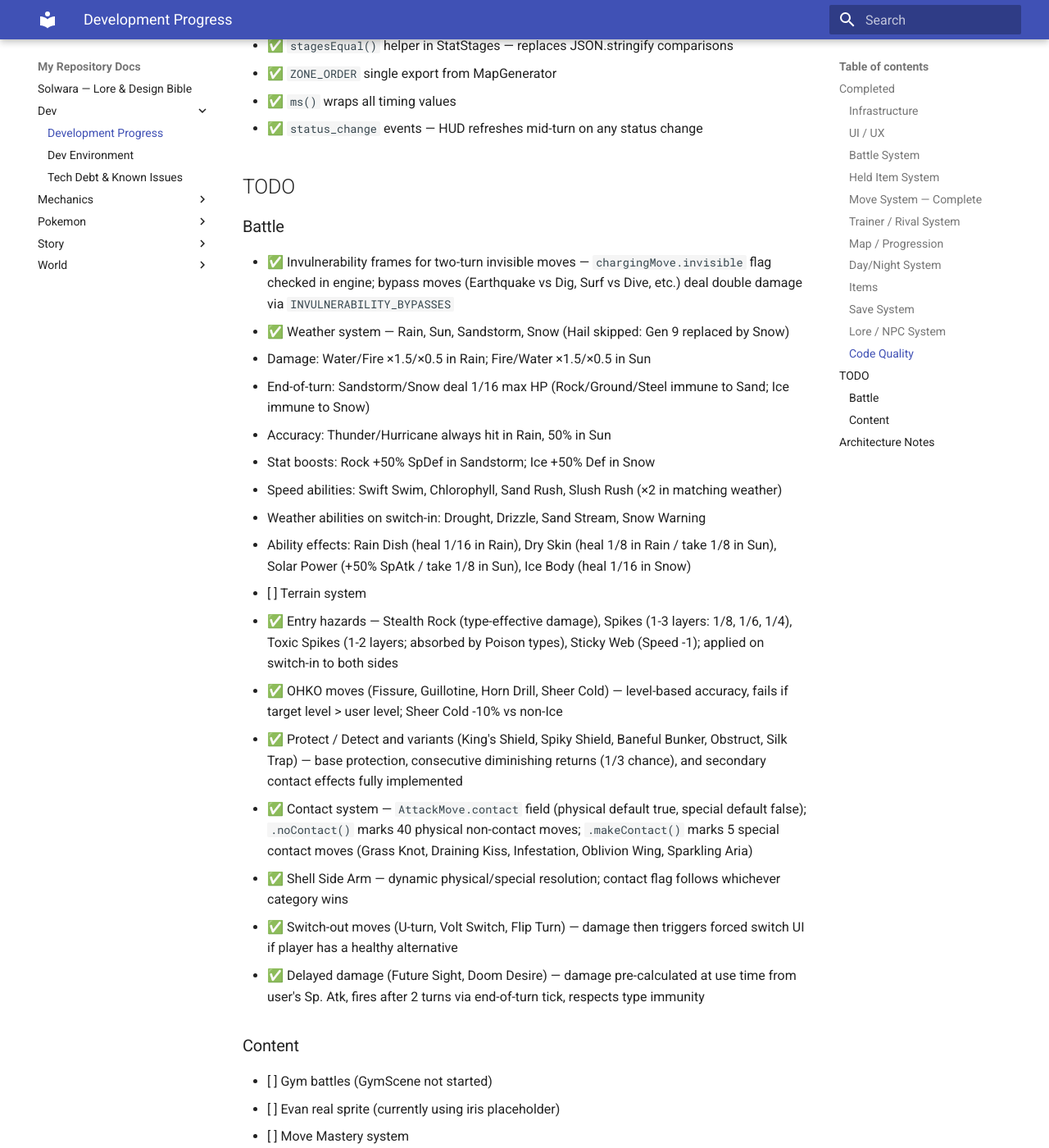
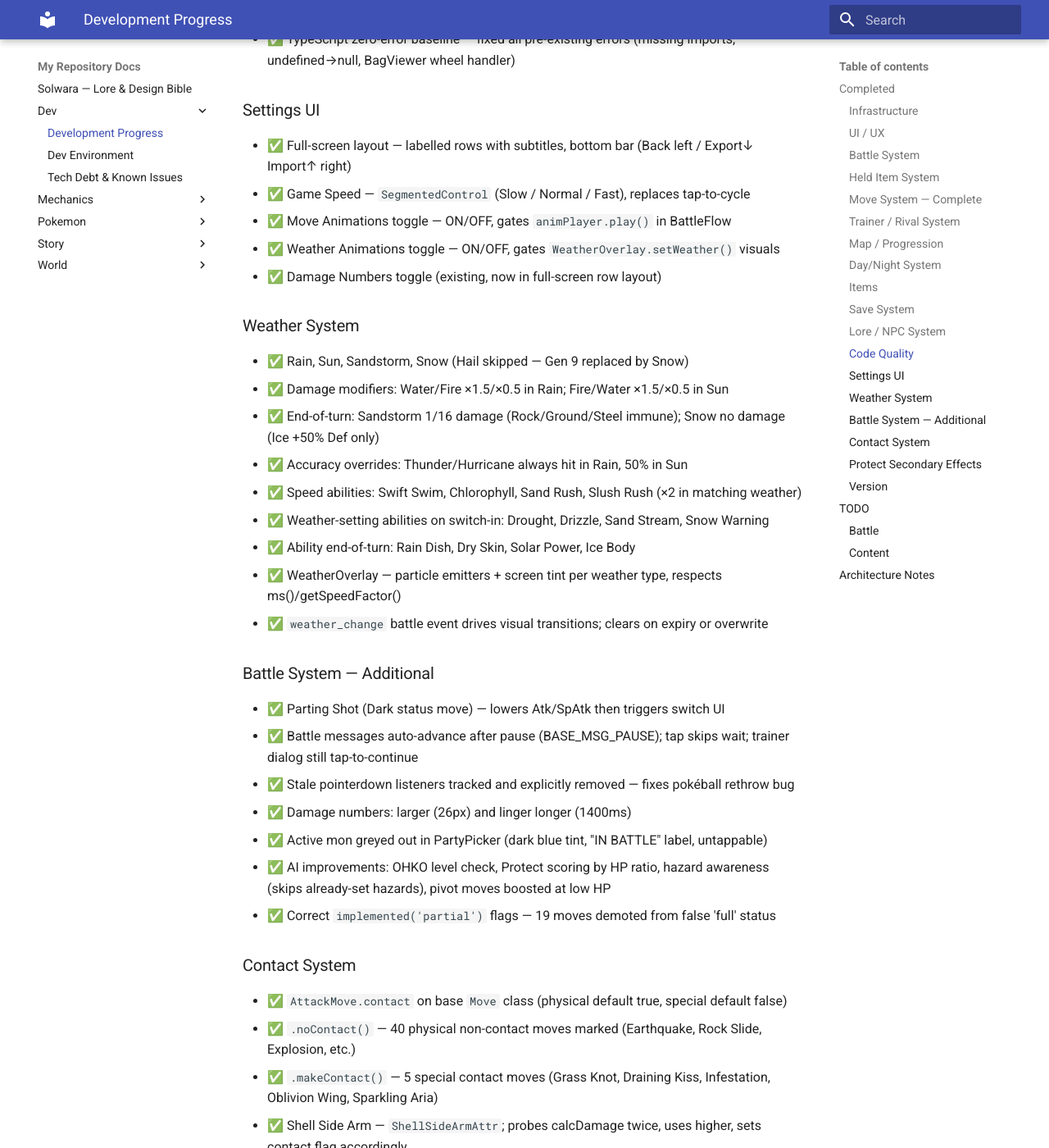
Before and after one commit to solwara-pokemon/lore-building, an MkDocs documentation site: the page built from docs/dev/progress.md, in a window 1280 px wide and 1400 px high, scrolled down 5404 px. Shown: the whole window at 82% size. Built offline with MkDocs 1.6.1 and Material for MkDocs 9.7.7, drawn with Linux system fonts in a browser that asks for light colours; some of the changed text lies outside the part shown.

Commit message:
docs: session update — weather, contact system, protect effects, settings UI, battle QoL, v0.1.1

```diff
--- a/docs/dev/progress.md
+++ b/docs/dev/progress.md
@@ -138,6 +138,49 @@
 - ✅ `monName()` / `titleCase()` utility (`src/utils/monName.ts`) — all Pokémon name outputs now title-cased (Yungoos not YUNGOOS)
 - ✅ PartyPicker `'select'` mode — single-tap pick, no SWITCH overlay (used in RestScene train flow)
 - ✅ Evan sprite updated to new uploaded art
+- ✅ `SegmentedControl` component — reusable horizontal option picker (highlighted active segment, generic typed API)
+- ✅ TypeScript zero-error baseline — fixed all pre-existing errors (missing imports, undefined→null, BagViewer wheel handler)
+
+### Settings UI
+- ✅ Full-screen layout — labelled rows with subtitles, bottom bar (Back left / Export↓ Import↑ right)
+- ✅ Game Speed — `SegmentedControl` (Slow / Normal / Fast), replaces tap-to-cycle
+- ✅ Move Animations toggle — ON/OFF, gates `animPlayer.play()` in BattleFlow
+- ✅ Weather Animations toggle — ON/OFF, gates `WeatherOverlay.setWeather()` visuals
+- ✅ Damage Numbers toggle (existing, now in full-screen row layout)
+
+### Weather System
+- ✅ Rain, Sun, Sandstorm, Snow (Hail skipped — Gen 9 replaced by Snow)
+- ✅ Damage modifiers: Water/Fire ×1.5/×0.5 in Rain; Fire/Water ×1.5/×0.5 in Sun
+- ✅ End-of-turn: Sandstorm 1/16 damage (Rock/Ground/Steel immune); Snow no damage (Ice +50% Def only)
+- ✅ Accuracy overrides: Thunder/Hurricane always hit in Rain, 50% in Sun
+- ✅ Speed abilities: Swift Swim, Chlorophyll, Sand Rush, Slush Rush (×2 in matching weather)
+- ✅ Weather-setting abilities on switch-in: Drought, Drizzle, Sand Stream, Snow Warning
+- ✅ Ability end-of-turn: Rain Dish, Dry Skin, Solar Power, Ice Body
+- ✅ WeatherOverlay — particle emitters + screen tint per weather type, respects ms()/getSpeedFactor()
+- ✅ `weather_change` battle event drives visual transitions; clears on expiry or overwrite
+
+### Battle System — Additional
+- ✅ Parting Shot (Dark status move) — lowers Atk/SpAtk then triggers switch UI
+- ✅ Battle messages auto-advance after pause (BASE_MSG_PAUSE); tap skips wait; trainer dialog still tap-to-continue
+- ✅ Stale pointerdown listeners tracked and explicitly removed — fixes pokéball rethrow bug
+- ✅ Damage numbers: larger (26px) and linger longer (1400ms)
+- ✅ Active mon greyed out in PartyPicker (dark blue tint, "IN BATTLE" label, untappable)
+- ✅ AI improvements: OHKO level check, Protect scoring by HP ratio, hazard awareness (skips already-set hazards), pivot moves boosted at low HP
+- ✅ Correct `implemented('partial')` flags — 19 moves demoted from false 'full' status
+
+### Contact System
+- ✅ `AttackMove.contact` on base `Move` class (physical default true, special default false)
+- ✅ `.noContact()` — 40 physical non-contact moves marked (Earthquake, Rock Slide, Explosion, etc.)
+- ✅ `.makeContact()` — 5 special contact moves (Grass Knot, Draining Kiss, Infestation, Oblivion Wing, Sparkling Aria)
+- ✅ Shell Side Arm — `ShellSideArmAttr`; probes calcDamage twice, uses higher, sets contact flag accordingly
+
+### Protect Secondary Effects
+- ✅ `protectVariant` stored on BattlePokemon when protect activates
+- ✅ King's Shield → Attack −2 on contact; Spiky Shield → 1/8 HP damage; Baneful Bunker → poison; Obstruct → Def −2; Silk Trap → Speed −1
+
+### Version
+- ✅ `src/version.ts` — VERSION = '0.1.1'
+- ✅ Title screen shows *The Flooded Region* v0.1.1 (italic subtitle + plain version tag)
 
 
 - ✅ `SceneTypes.ts` — `NodeMapReturnData` includes nodeId? for completion tracking
@@ -150,23 +193,8 @@
 ## TODO
 
 ### Battle
-- ✅ Invulnerability frames for two-turn invisible moves — `chargingMove.invisible` flag checked in engine; bypass moves (Earthquake vs Dig, Surf vs Dive, etc.) deal double damage via `INVULNERABILITY_BYPASSES`
-- ✅ Weather system — Rain, Sun, Sandstorm, Snow (Hail skipped: Gen 9 replaced by Snow)
-  - Damage: Water/Fire ×1.5/×0.5 in Rain; Fire/Water ×1.5/×0.5 in Sun
-  - End-of-turn: Sandstorm/Snow deal 1/16 max HP (Rock/Ground/Steel immune to Sand; Ice immune to Snow)
-  - Accuracy: Thunder/Hurricane always hit in Rain, 50% in Sun
-  - Stat boosts: Rock +50% SpDef in Sandstorm; Ice +50% Def in Snow
-  - Speed abilities: Swift Swim, Chlorophyll, Sand Rush, Slush Rush (×2 in matching weather)
-  - Weather abilities on switch-in: Drought, Drizzle, Sand Stream, Snow Warning
-  - Ability effects: Rain Dish (heal 1/16 in Rain), Dry Skin (heal 1/8 in Rain / take 1/8 in Sun), Solar Power (+50% SpAtk / take 1/8 in Sun), Ice Body (heal 1/16 in Snow)
 - [ ] Terrain system
-- ✅ Entry hazards — Stealth Rock (type-effective damage), Spikes (1-3 layers: 1/8, 1/6, 1/4), Toxic Spikes (1-2 layers; absorbed by Poison types), Sticky Web (Speed -1); applied on switch-in to both sides
-- ✅ OHKO moves (Fissure, Guillotine, Horn Drill, Sheer Cold) — level-based accuracy, fails if target level > user level; Sheer Cold -10% vs non-Ice
-- ✅ Protect / Detect and variants (King's Shield, Spiky Shield, Baneful Bunker, Obstruct, Silk Trap) — base protection, consecutive diminishing returns (1/3 chance), and secondary contact effects fully implemented
-- ✅ Contact system — `AttackMove.contact` field (physical default true, special default false); `.noContact()` marks 40 physical non-contact moves; `.makeContact()` marks 5 special contact moves (Grass Knot, Draining Kiss, Infestation, Oblivion Wing, Sparkling Aria)
-- ✅ Shell Side Arm — dynamic physical/special resolution; contact flag follows whichever category wins
-- ✅ Switch-out moves (U-turn, Volt Switch, Flip Turn) — damage then triggers forced switch UI if player has a healthy alternative
-- ✅ Delayed damage (Future Sight, Doom Desire) — damage pre-calculated at use time from user's Sp. Atk, fires after 2 turns via end-of-turn tick, respects type immunity
+- [ ] In-battle item use (bag UI during battle)
 
 ### Content
 - [ ] Gym battles (GymScene not started)
@@ -176,7 +204,6 @@
 - [ ] More lore entries
 - [ ] More trainer classes
 - [ ] Elite Four
-- [ ] Items usable during battle (in-battle bag UI)
 
 ## Architecture Notes
 - **Phaser 4 only** — `filters.addGlow()`, not `postFX.addGlow()`
```
